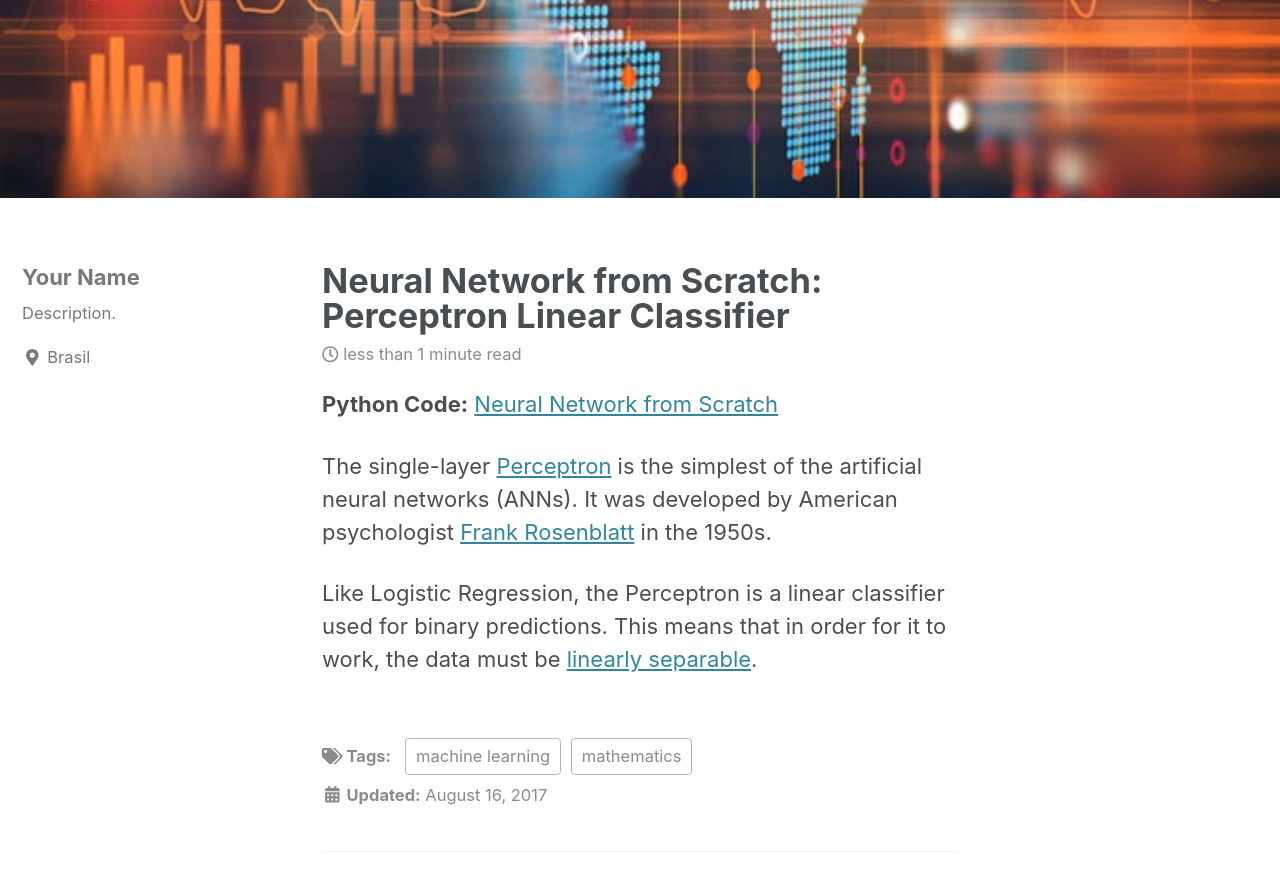
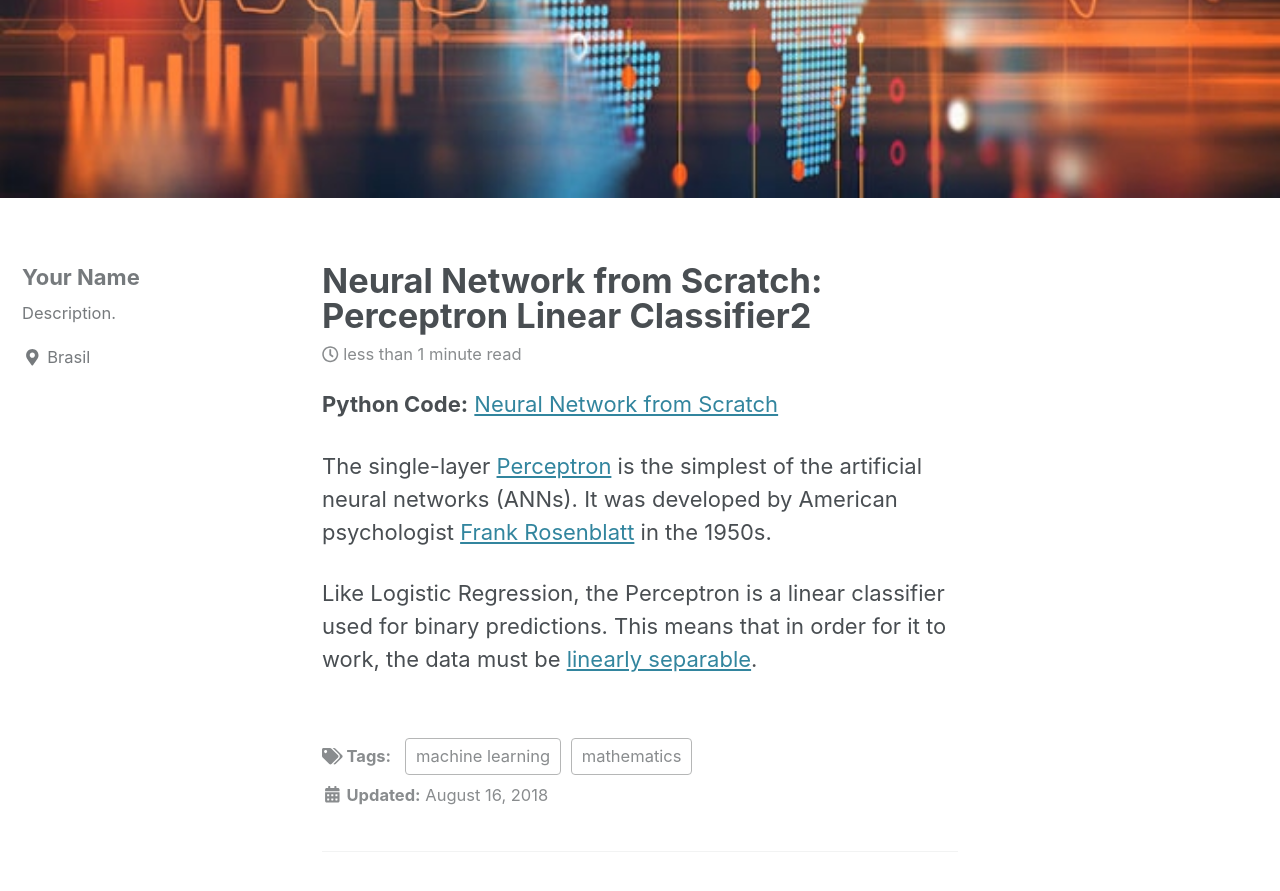
Before and after one commit to carlosmagnogfr/FinanceStuff.github.io, a Jekyll site: the page built from _posts/2018-11-19-teste2.md, in a window 1280 px wide and 900 px high, scrolled down 485 px. Shown: the top 891 px of the window. Built offline with Jekyll 4.4.1, drawn with Linux system fonts in a browser that asks for light colours; cached includes are drawn as plain includes; nearby versions of some CDN libraries.

Commit message:
new gith

```diff
--- a/_posts/2018-11-19-teste2.md
+++ b/_posts/2018-11-19-teste2.md
@@ -1,13 +1,13 @@
 ---
-title:  "Neural Network from Scratch: Perceptron Linear Classifier"
-date:   2017-08-16
+title:  "Neural Network from Scratch: Perceptron Linear Classifier2"
+date:   2018-08-16
 tags: [machine learning, mathematics]
 
 header:
   image: "images/finance_2.jpg"
 
 
-excerpt: "Neural Networks, Perceptron, Stochastic Gradient Descent"
+excerpt: "Neural Networks, Perceptron, Stochastic Gradient Descent2"
 ---
 **Python Code:** [Neural Network from Scratch](https://github.com/jtsulliv/ML-from-scratch/tree/master/Neural-Networks)
 
```
